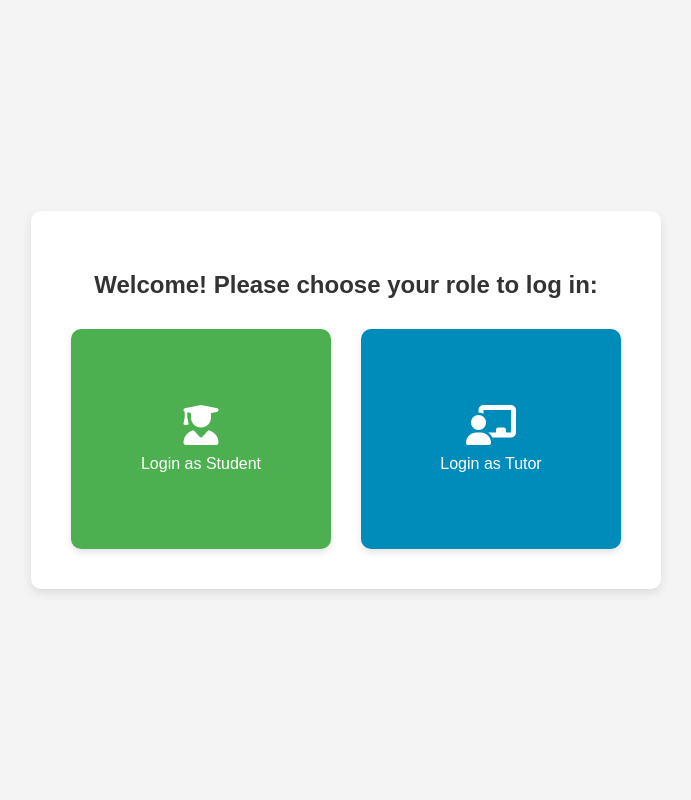
After one commit to algof/final-project-web-programming, a PHP site: page / in a window 1280 px wide. The commit adds this page. Shown: the whole page, without its empty margins (294-985 px from the left). Run offline with PHP 8.4, Linux system fonts and the light colour scheme.

Commit message:
11/12/2024 10.45pm last arvin

```diff
--- a/components/admin_header.php
+++ b/components/admin_header.php
@@ -40,10 +40,10 @@ if(isset($message)){
          <h3><?= $fetch_profile['name']; ?></h3>
          <span><?= $fetch_profile['profession']; ?></span>
          <a href="profile.php" class="btn">view profile</a>
-         <div class="flex-btn">
+         <!-- <div class="flex-btn">
             <a href="login.php" class="option-btn">login</a>
             <a href="register.php" class="option-btn">register</a>
-         </div>
+         </div> -->
          <a href="../components/admin_logout.php" onclick="return confirm('logout from this website?');" class="delete-btn">logout</a>
          <?php
             }else{
--- a/components/admin_logout.php
+++ b/components/admin_logout.php
@@ -1,5 +1,5 @@
 <?php
    include 'connect.php';
    setcookie('tutor_id', '', time() - 1, '/');
-   header('location:../main_login.php');
+   header('location:../index.php');
 ?>
--- a/components/footer.php
+++ b/components/footer.php
@@ -1,5 +1,5 @@
 <footer class="footer">
 
-   &copy; Kuliah Pemrograman Web Jurusan Teknik Informatika ITS (2023). Dosen: Imam Kuswardayan, S.Kom, M.T.
+   &copy; Kuliah Pemrograman Web Jurusan Teknik Informatika ITS (2024). Dosen: Imam Kuswardayan, S.Kom, M.T.
 
 </footer>
--- a/components/user_logout.php
+++ b/components/user_logout.php
@@ -1,5 +1,5 @@
 <?php
    include 'connect.php';
    setcookie('user_id', '', time() - 1, '/');
-   header('location:../main_login.php');
+   header('location:../index.php');
 ?>
--- a/contact.php
+++ b/contact.php
@@ -78,14 +78,14 @@ if(isset($_POST['submit'])){
 
       <div class="box">
          <i class="fas fa-phone"></i>
-         <h3>phone number</h3>
+         <h3>Phone Number</h3>
          <a href="http://wa.me/6285932842699" target="_blank">0859-3284-2699</a>
          <a href="http://wa.me/6281226927168" target="_blank">0812-2692-7168</a>
       </div>
 
       <div class="box">
          <i class="fas fa-envelope"></i>
-         <h3>email address</h3>
+         <h3>Email Address</h3>
          <a href="mailto:algofkz@gmail.com">algofkz@gmail.com</a>
          <a href="mailto:">arvin@gmail.com</a>
       </div>
--- a/css/admin_style.css
+++ b/css/admin_style.css
@@ -1,7 +1,7 @@
 @import url('https://fonts.googleapis.com/css2?family=Nunito:wght@200;300;400;500;600&display=swap');
 
 :root{
-   --main-color:#8e44ad;
+   --main-color:#0066ff;
    --red:#e74c3c;
    --oragen:#f39c12;
    --white:#fff;
--- a/css/style.css
+++ b/css/style.css
@@ -1,7 +1,7 @@
 @import url('https://fonts.googleapis.com/css2?family=Nunito:wght@200;300;400;500;600&display=swap');
 
 :root{
-   --main-color:#8e44ad;
+   --main-color:#0066ff;
    --red:#e74c3c;
    --oragen:#f39c12;
    --white:#fff;
--- /dev/null
+++ b/index.php
@@ -0,0 +1,98 @@
+<!DOCTYPE html>
+<html lang="en">
+<head>
+   <meta charset="UTF-8">
+   <meta http-equiv="X-UA-Compatible" content="IE=edge">
+   <meta name="viewport" content="width=device-width, initial-scale=1.0">
+   <title>Login Page</title>
+
+   <link rel="stylesheet" href="https://cdnjs.cloudflare.com/ajax/libs/font-awesome/6.2.0/css/all.min.css">
+
+   <style>
+      body {
+         display: flex;
+         justify-content: center;
+         align-items: center;
+         height: 100vh;
+         margin: 0;
+         font-family: Arial, sans-serif;
+         background-color: #f4f4f4;
+      }
+
+      .login-container {
+         text-align: center;
+         background-color: #fff;
+         padding: 40px;
+         border-radius: 10px;
+         box-shadow: 0 4px 10px rgba(0, 0, 0, 0.1);
+      }
+
+      h2 {
+         font-size: 24px;
+         margin-bottom: 30px;
+         font-weight: bold;
+         color: #333;
+      }
+
+      .login-options {
+         display: flex;
+         justify-content: space-around;
+         gap: 30px;
+      }
+
+      .login-button {
+         display: flex;
+         flex-direction: column;
+         align-items: center;
+         justify-content: center;
+         padding: 20px 40px;
+         font-size: 18px;
+         text-decoration: none;
+         color: white;
+         border-radius: 10px;
+         width: 180px;
+         height: 180px;
+         background-color: #4CAF50;
+         box-shadow: 0 4px 6px rgba(0, 0, 0, 0.1);
+         transition: all 0.3s ease;
+      }
+
+      .login-button span {
+         margin-top: 10px;
+         font-size: 16px;
+      }
+
+      .tutor-btn {
+         background-color: #008CBA;
+      }
+
+      /* Hover effects */
+      .login-button:hover {
+         transform: scale(1.05);
+         box-shadow: 0 6px 12px rgba(0, 0, 0, 0.2);
+      }
+
+      .login-button i {
+         font-size: 40px;
+      }
+   </style>
+</head>
+<body>
+
+   <div class="login-container">
+      <h2>Welcome! Please choose your role to log in:</h2>
+
+      <div class="login-options">
+         <a href="login.php" class="login-button student-btn">
+            <i class="fas fa-user-graduate"></i>
+            <span>Login as Student</span>
+         </a>
+         <a href="admin/login.php" class="login-button tutor-btn">
+            <i class="fas fa-chalkboard-teacher"></i>
+            <span>Login as Tutor</span>
+         </a>
+      </div>
+   </div>
+
+</body>
+</html>
--- a/tutor_profile.php
+++ b/tutor_profile.php
@@ -86,7 +86,7 @@ if(isset($_POST['tutor_fetch'])){
 
 <section class="courses">
 
-   <h1 class="heading">latest courese</h1>
+   <h1 class="heading">latest course</h1>
 
    <div class="box-container">
 
```
Also changed, not shown: admin/dashboard.php (+6 -6 lines), admin/login.php (+4 -4 lines), home.php (+14 -8 lines), login.php (+4 -4 lines).
